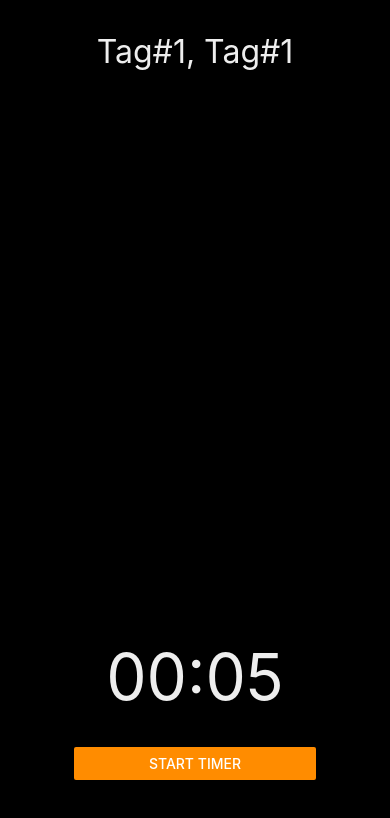
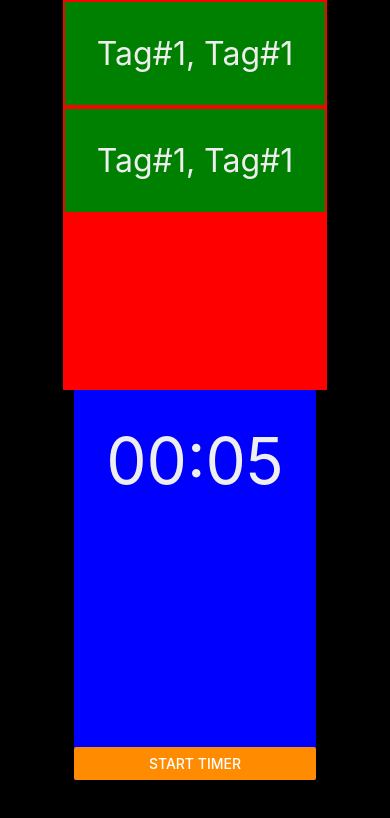
Before and after one commit to ImnIrdst/FTMR, a React Native app: screen / in a window 390 px wide. Shown: the top 818 px of the page. Built offline with nearby package versions, Linux system fonts and the light colour scheme.

Commit message:
Fix not showing TimeFrame bug

```diff
--- a/App.tsx
+++ b/App.tsx
@@ -1,4 +1,5 @@
 import React from "react";
+import Constants from "expo-constants";
 import { StatusBar } from "expo-status-bar";
 import { Button, SafeAreaView, StyleSheet, Text } from "react-native";
 import { sendNotification } from "./js/utils/NotificationUtils";
@@ -7,7 +8,7 @@ import { TimeFrameExpanded } from "./js/components/TimeFrameExpanded";
 
 interface Props {}
 
-export default class App extends React.Component<Props, State> {
+export default class App extends React.Component<Props> {
     constructor(props: Props) {
         super(props);
     }
@@ -22,9 +23,7 @@ export default class App extends React.Component<Props, State> {
 
             <TimeFrameExpanded />
 
-            <CountDownTimer
-                onTimerFinished={this.onTimerFinished}
-            />
+            <CountDownTimer onTimerFinished={this.onTimerFinished} />
         </SafeAreaView>
     );
 }
@@ -36,5 +35,6 @@ const styles = StyleSheet.create({
         alignItems: "center",
         justifyContent: "flex-end",
         paddingBottom: 64,
+        marginTop: Constants.statusBarHeight,
     },
 });
--- a/js/components/CountDownTimer.tsx
+++ b/js/components/CountDownTimer.tsx
@@ -40,7 +40,7 @@ export class CountDownTimer extends React.Component<Props> {
     };
 
     render = () => (
-        <View>
+        <View style={styles.container}>
             <Text style={styles.body}>
                 {formatEpoch(this.state.currentTime)}
             </Text>
@@ -54,6 +54,10 @@ export class CountDownTimer extends React.Component<Props> {
 }
 
 const styles = StyleSheet.create({
+    container: {
+        flex: 1,
+        backgroundColor: "blue",
+    },
     body: {
         textAlignVertical: "center",
         flex: 1,
--- a/js/components/TimeFrameExpanded.tsx
+++ b/js/components/TimeFrameExpanded.tsx
@@ -1,5 +1,5 @@
 import React from "react";
-import { StyleSheet, Text } from "react-native";
+import { StyleSheet, Text, View } from "react-native";
 
 interface Props {}
 
@@ -13,13 +13,24 @@ export class TimeFrameExpanded extends React.Component<Props> {
 
     tagsFormatted = () => this.tags.join(", ");
 
-    render = () => <Text style={styles.body}>{this.tagsFormatted()}</Text>;
+    render = () => (
+        <View style={styles.container}>
+            <Text style={styles.body}>{this.tagsFormatted()}</Text>
+            <Text style={styles.body}>{this.tagsFormatted()}</Text>
+        </View>
+    );
 }
 
 const styles = StyleSheet.create({
+    container: {
+        backgroundColor: "red",
+        flex: 1,
+        alignItems: "flex-start",
+    },
     body: {
+        margin:   2,
         textAlignVertical: "center",
-        flex: 1,
+        backgroundColor: "green",
         padding: 32,
         fontSize: 32,
         color: "#eee",
```
Also changed, not shown: package.json (+4 -3 lines).
